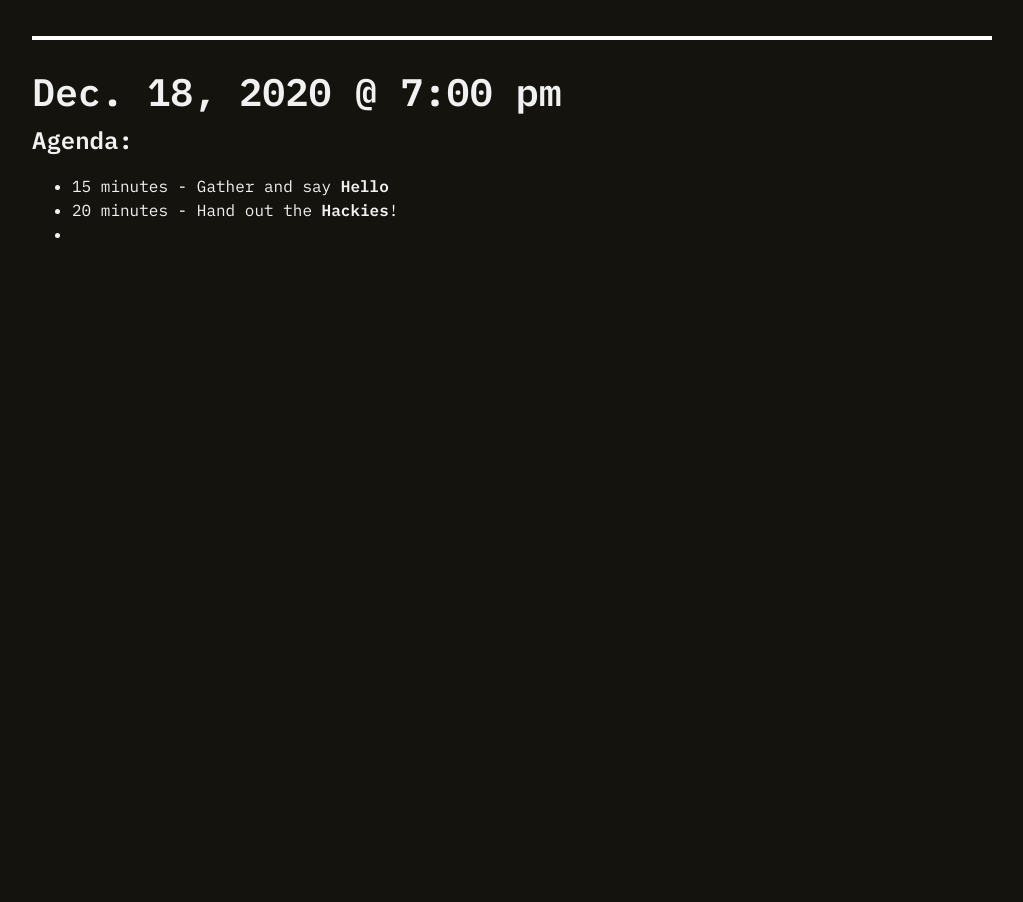
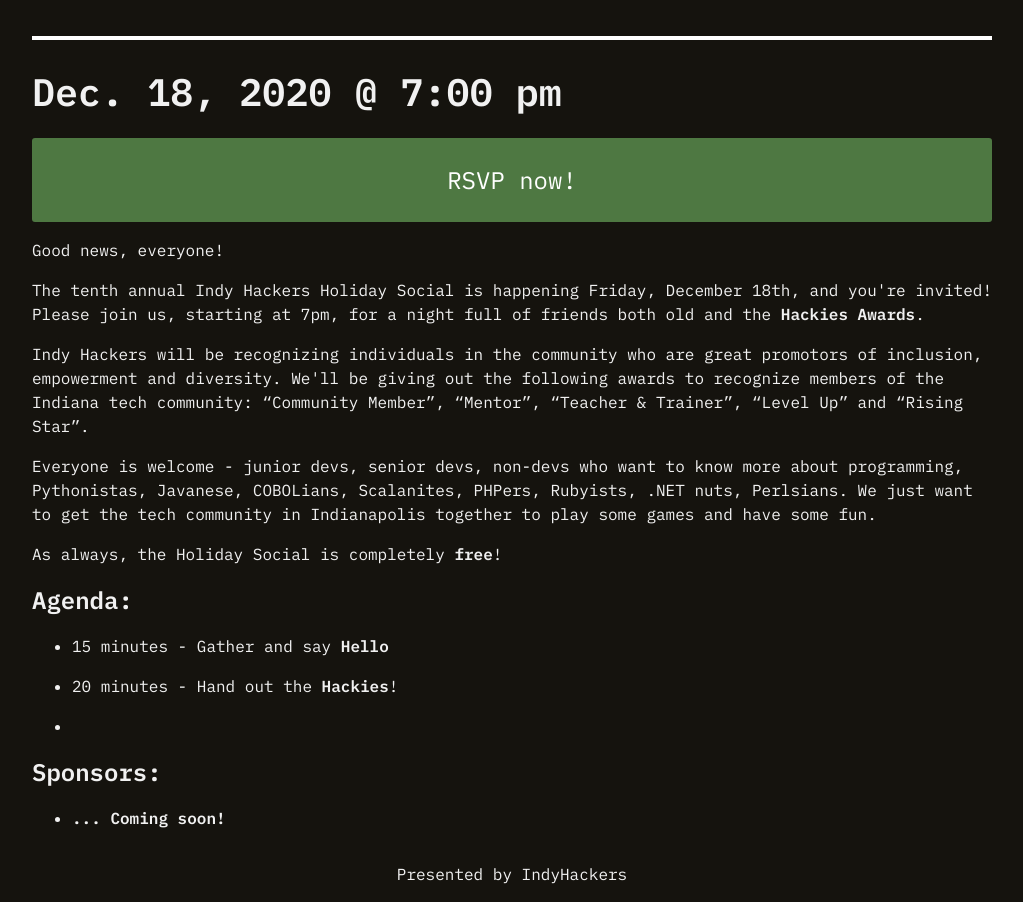
Before and after one commit to wuz/indyhackers-holiday, a plain HTML site: page index.html in a window 1280 px wide. Shown: the part 560-1462 px from the top of the page, without its empty margins (128-1151 px from the left). Before the commit the page ends 822 px from the top, so only its background shows below. Drawn offline with Linux system fonts and the light colour scheme.

Commit message:
Add new content

```diff
--- a/index.html
+++ b/index.html
@@ -45,15 +45,39 @@
 					</div>
 				</header>
 			</div>
-			<section>
+			<section class="flow">
 				<h1>Dec. 18, 2020 @ 7:00 pm</h1>
+				<a class="button" href="https://live.remo.co/e/indy-hackers-holiday-social/register">RSVP now!</a>
+				<p>Good news, everyone!</p>
+				<p>
+					The tenth annual Indy Hackers Holiday Social is happening Friday, December 18th, and you're invited!
+					Please join us, starting at 7pm, for a night full of friends both old and the
+					<strong>Hackies Awards</strong>.
+				</p>
+				<p>
+					Indy Hackers will be recognizing individuals in the community who are great promotors of inclusion,
+					empowerment and diversity. We'll be giving out the following awards to recognize members of the
+					Indiana tech community: “Community Member”, “Mentor”, “Teacher & Trainer”, “Level Up” and “Rising
+					Star”.
+				</p>
+				<p>
+					Everyone is welcome - junior devs, senior devs, non-devs who want to know more about programming,
+					Pythonistas, Javanese, COBOLians, Scalanites, PHPers, Rubyists, .NET nuts, Perlsians. We just want
+					to get the tech community in Indianapolis together to play some games and have some fun.
+				</p>
+				<p>As always, the Holiday Social is completely <strong>free</strong>!</p>
 				<h2>Agenda:</h2>
 				<ul>
 					<li>15 minutes - Gather and say <strong>Hello</strong></li>
 					<li>20 minutes - Hand out the <strong>Hackies</strong>!</li>
 					<li></li>
 				</ul>
+				<h2>Sponsors:</h2>
+				<ul>
+					<li><strong>... Coming soon!</strong></li>
+				</ul>
 			</section>
+			<footer>Presented by IndyHackers</footer>
 		</div>
 	</body>
 </html>
--- a/style.css
+++ b/style.css
@@ -78,6 +78,10 @@
 	background-color: #15130e;
 	color: #f1f1f1;
 	font-family: 'IBM Plex Mono', monospace;
+}
+
+.flow * + * {
+	margin-top: 1rem;
 }
 
 .container {
@@ -210,3 +214,21 @@
 		transform: translate3d(15%, 100%, 0);
 	}
 }
+
+.button {
+	background: #4e7842;
+	text-decoration: none;
+	color: white;
+	padding: 1em 2em;
+	border-radius: 3px;
+	font-size: 24px;
+	display: flex;
+	align-items: center;
+	justify-content: center;
+}
+
+footer {
+	display: grid;
+	place-items: center;
+	padding: 1em 2em;
+}
```
